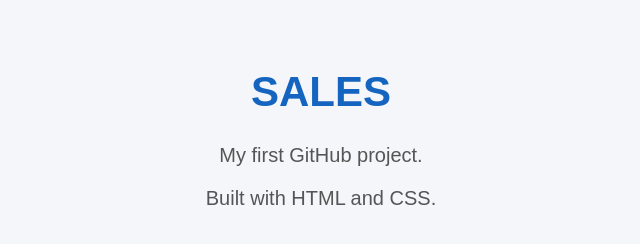
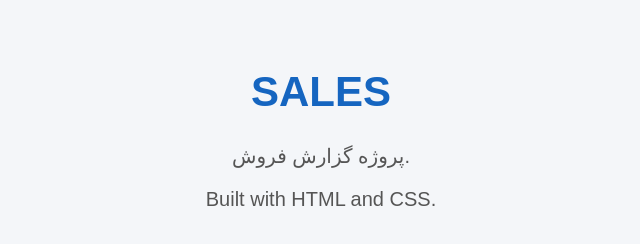
Before and after one commit to mvagrant444-png/SALES, a plain HTML site: page index.html in a window 1280 px wide. Shown: the whole page, without its empty margins (319-959 px from the left). Drawn offline with Linux system fonts and the light colour scheme.

Commit message:
Update index.html

```diff
--- a/index.html
+++ b/index.html
@@ -10,7 +10,7 @@
 
 <h1>SALES</h1>
 
-<p>My first GitHub project.</p>
+<p>پروژه گزارش فروش.</p>
 
 <p>Built with HTML and CSS.</p>
 
```
